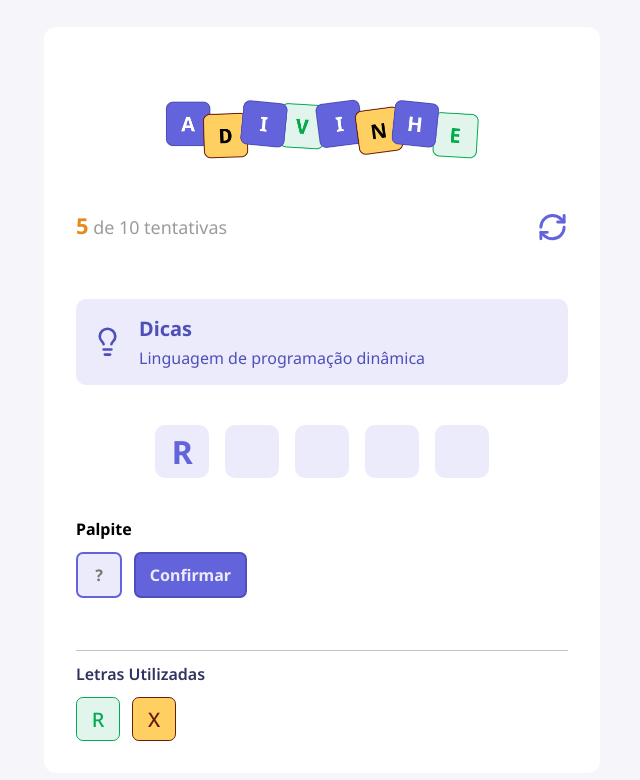
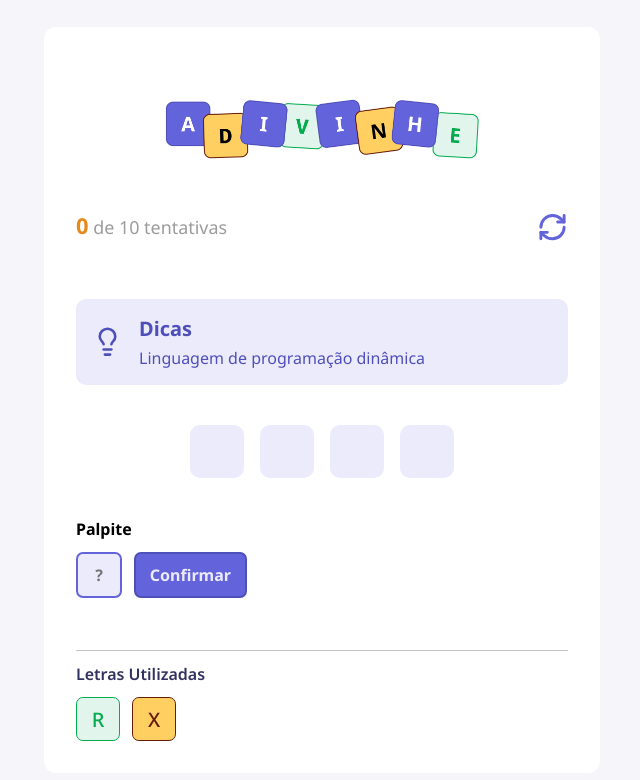
Before and after one commit to ViniciusLegacy/game-guess, a React (Vite) app: page / in a window 1280 px wide. Shown: the top 780 px of the page, without its empty margins (318-958 px from the left). Built offline with nearby package versions, Linux system fonts and the light colour scheme.

Commit message:
feat:create states, useEffect to start game and dinamic show challenges on page

```diff
--- a/src/App.tsx
+++ b/src/App.tsx
@@ -1,3 +1,7 @@
+import { WORDS, type Challenge } from "./utils/words"
+
+import { useEffect, useState } from "react"
+
 import { LettersUsed } from "./components/LettersUsed"
 import { Letters } from "./components/Letters"
 import { Button } from "./components/Button"
@@ -8,24 +12,44 @@
 import styles from "./app.module.css"
 
 export default function App() {
+  const [attempts, setAttempts] = useState(0)
+  const [letter, setLetter] = useState("")
+  const [challenge, setChallenge] = useState<Challenge | null>(null)
 
   function handleRestartGame(){
     alert("Reiniciar o jogo")
   }
 
+  function startGame(){
+    const index = Math.floor(Math.random() * WORDS.length)
+    const randomWord = WORDS[index]
+
+    setChallenge(randomWord)
+    setAttempts(0)
+    setLetter("")
+  }
+
+  useEffect(() => {
+    startGame()
+  }, [])
+
+  if(!challenge){
+    return
+  }
+
   return (
     <div className={styles.container}>
       <main>
-        <Header current={5} max={10} onRestart={handleRestartGame} />
+        <Header current={attempts} max={10} onRestart={handleRestartGame} />
 
         <Tip tip="Linguagem de programação dinâmica" />
 
         <div className={styles.word}>
-          <Letters value="R" />
-          <Letters value="" />
-          <Letters value="" />
-          <Letters value="" />
-          <Letters value="" />
+          {
+            challenge.word.split("").map(() => (
+              <Letters value="" />
+            ))
+          }
         </div>
 
         <h4>Palpite</h4>
```
